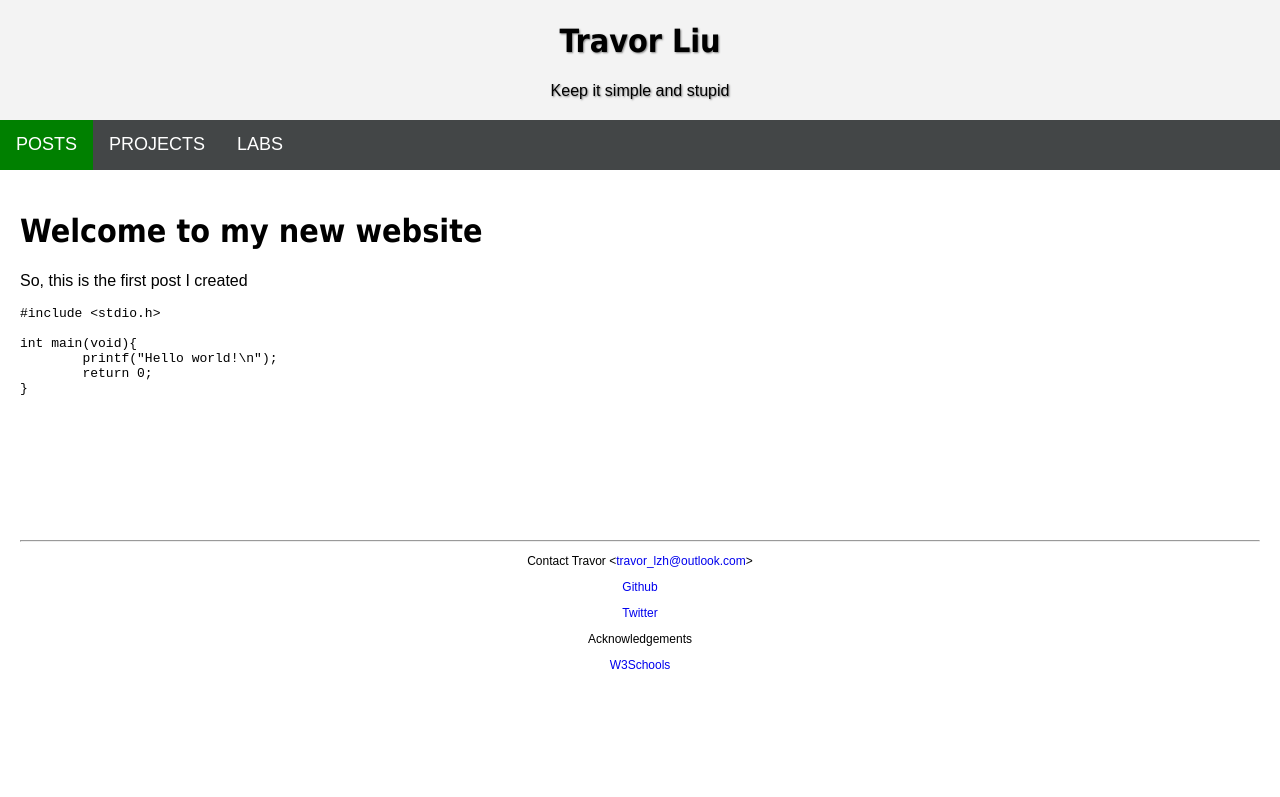
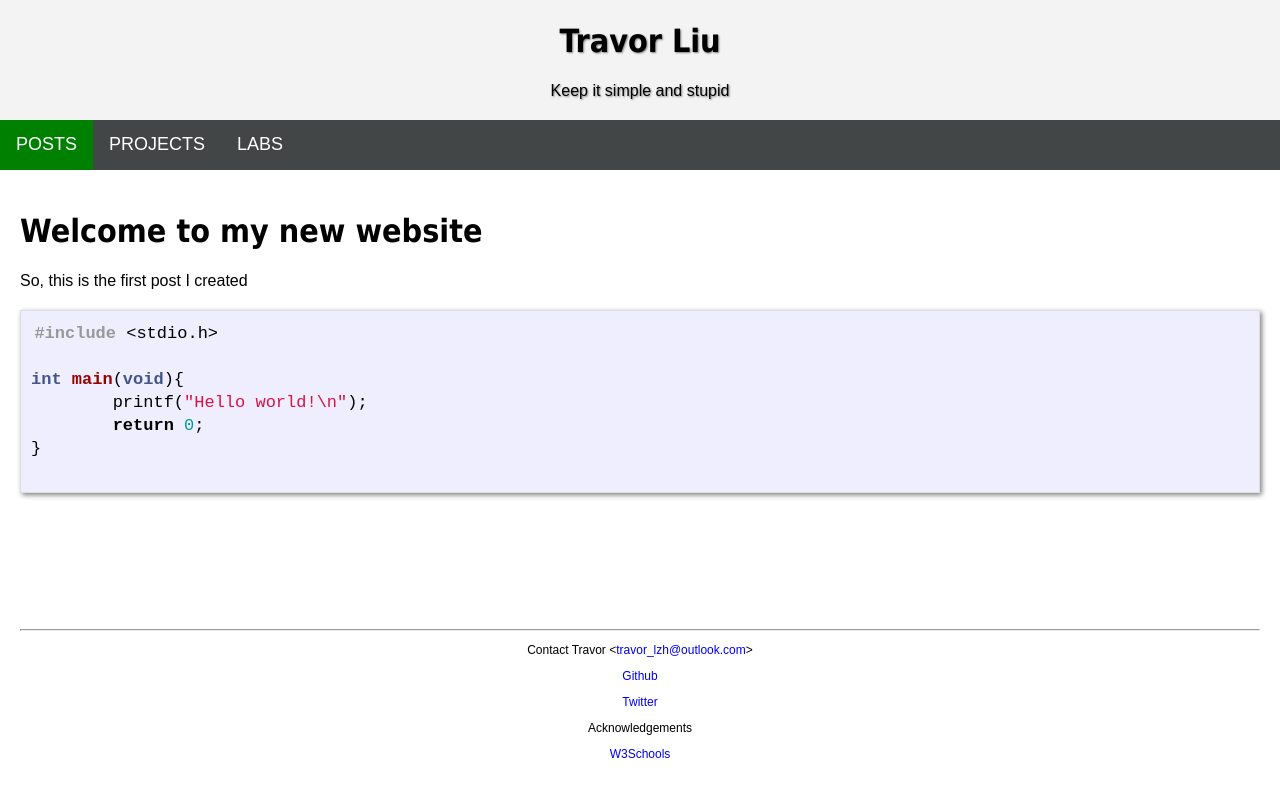
Before and after one commit to TravorLZH/travorlzh.github.io-old, a Jekyll site: the page built from _posts/2018-01-20-Welcome.md, in a window 1280 px wide. Shown: the top 797 px of the page. Built offline with Jekyll 4.4.1, drawn with Linux system fonts in a browser that asks for light colours; grey boxes are pictures that could not be loaded.

Commit message:
Testing GFM

```diff
--- a/_layouts/post.html
+++ b/_layouts/post.html
@@ -1,8 +1,8 @@
 ---
 layout: modern
 ---
-<!--<link rel="stylesheet" href="/assets/css/post_content.css"/>
-<link rel="stylesheet" href="/assets/css/syntax.css"/>-->
+<link rel="stylesheet" href="/assets/css/post_content.css"/>
+<link rel="stylesheet" href="/assets/css/syntax.css"/>
 <div id="post">
 	<h1>{{page.title}}</h1>
 	{{ content }}
```
